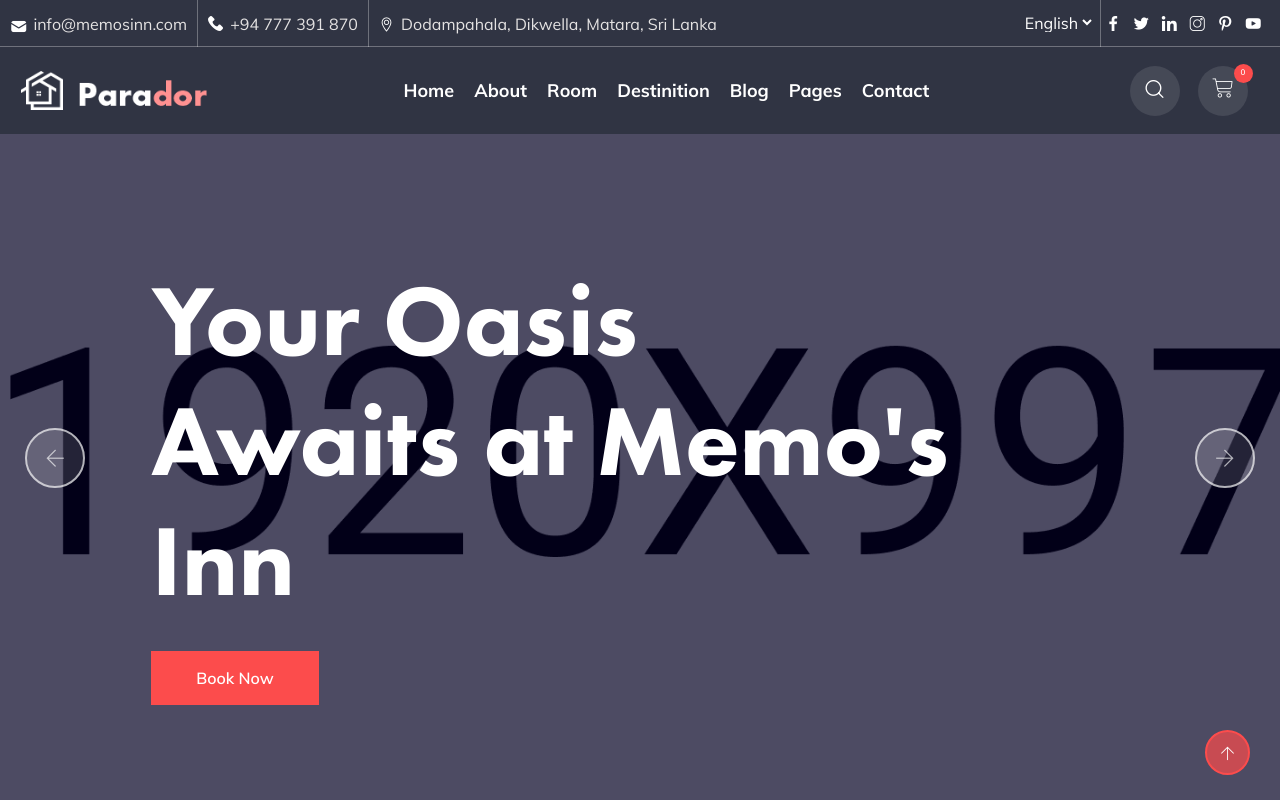
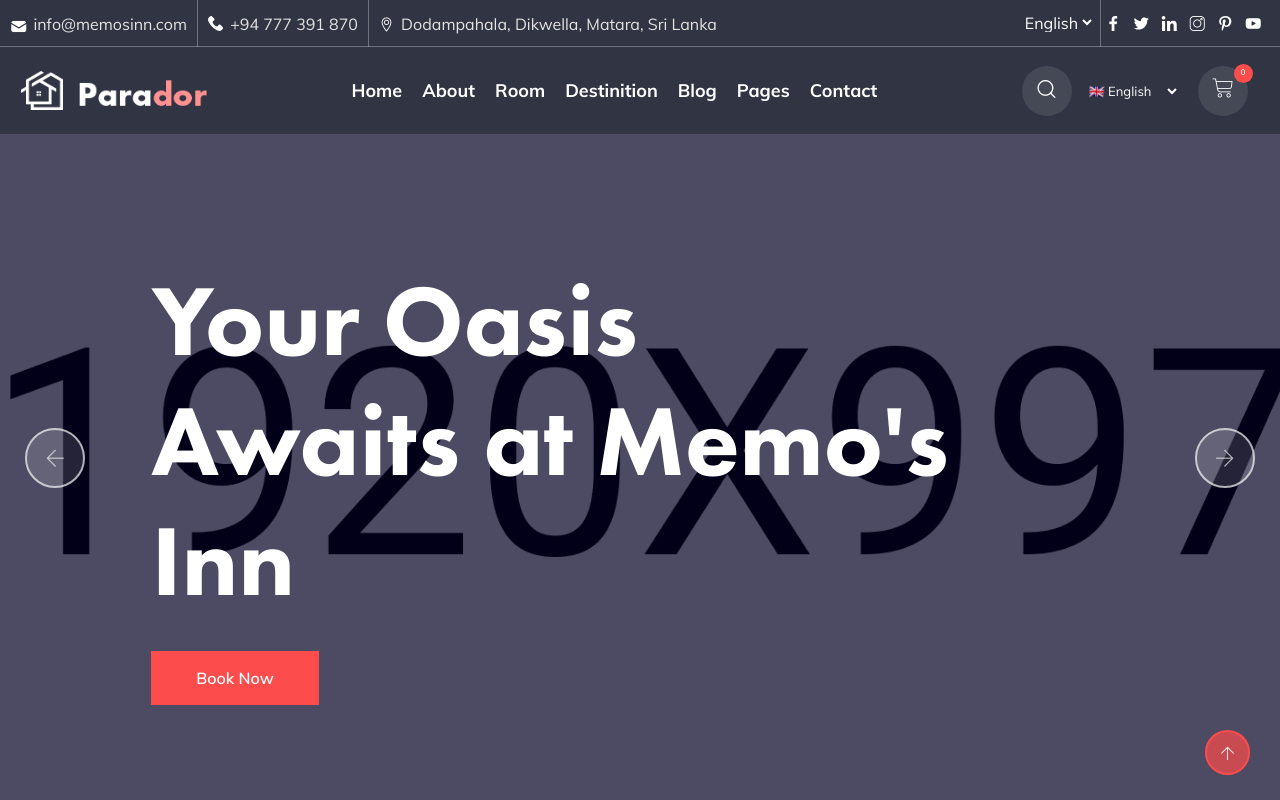
Before and after one commit to malinga-PW/memosinn, a Next.js app: page / in a window 1280 px wide. Shown: the top 800 px of the page. Built offline with nearby package versions, Linux system fonts and the light colour scheme; a web font is replaced by a local one.

Commit message:
Add language selector with flags in header right area

```diff
--- a/components/header/index.js
+++ b/components/header/index.js
@@ -41,7 +41,7 @@
                     </Link>
                   </div>
                 </div>
-                <div className="col-lg-9 col-md-1 col-1">
+                <div className="col-lg-8 col-md-1 col-1">
                   <div id="navbar" className="collapse navbar-collapse navigation-holder">
                     <button className="menu-close"><i className="ti-close"></i></button>
                     <ul className="nav navbar-nav mb-2 mb-lg-0">
@@ -107,7 +107,7 @@
 
                   </div>
                 </div>
-                <div className="col-lg-1 col-md-2 col-2">
+                <div className="col-lg-2 col-md-2 col-2">
                   <div className="header-right">
                     <div className="header-search-form-wrapper">
                       <div className="cart-search-contact">
@@ -124,6 +124,23 @@
                           </form>
                         </div>
                       </div>
+                    </div>
+                    <div className="header-lang">
+                      <select className="lang-select">
+                        <option value="en">🇬🇧 English</option>
+                        <option value="fr">🇫🇷 Français</option>
+                        <option value="de">🇩🇪 Deutsch</option>
+                        <option value="zh">🇨🇳 中文</option>
+                        <option value="ja">🇯🇵 日本語</option>
+                        <option value="ko">🇰🇷 한국어</option>
+                        <option value="ru">🇷🇺 Русский</option>
+                        <option value="ar">🇦🇪 العربية</option>
+                        <option value="hi">🇮🇳 हिन्दी</option>
+                        <option value="es">🇪🇸 Español</option>
+                        <option value="it">🇮🇹 Italiano</option>
+                        <option value="nl">🇳🇱 Nederlands</option>
+                        <option value="pt">🇵🇹 Português</option>
+                      </select>
                     </div>
                     <div className="mini-cart">
                       <button className="cart-toggle-btn" onClick={() => setcartState(!cartActive)}>
--- a/styles/sass/layout/_header.scss
+++ b/styles/sass/layout/_header.scss
@@ -516,6 +516,30 @@
 		margin: 3px 0 0 10px;
 	  }
 
+  }
+
+  .header-lang {
+	margin-right: 8px;
+
+	.lang-select {
+	  background: transparent;
+	  border: none;
+	  color: $white;
+	  font-size: 13px;
+	  cursor: pointer;
+	  outline: none;
+	  padding: 5px;
+	  max-width: 100px;
+
+	  option {
+		color: $dark-gray;
+		background: $white;
+	  }
+
+	  &:focus {
+		outline: none;
+	  }
+	}
   }
 
   .wpo-site-header .header-right .header-search-form-wrapper {
```
